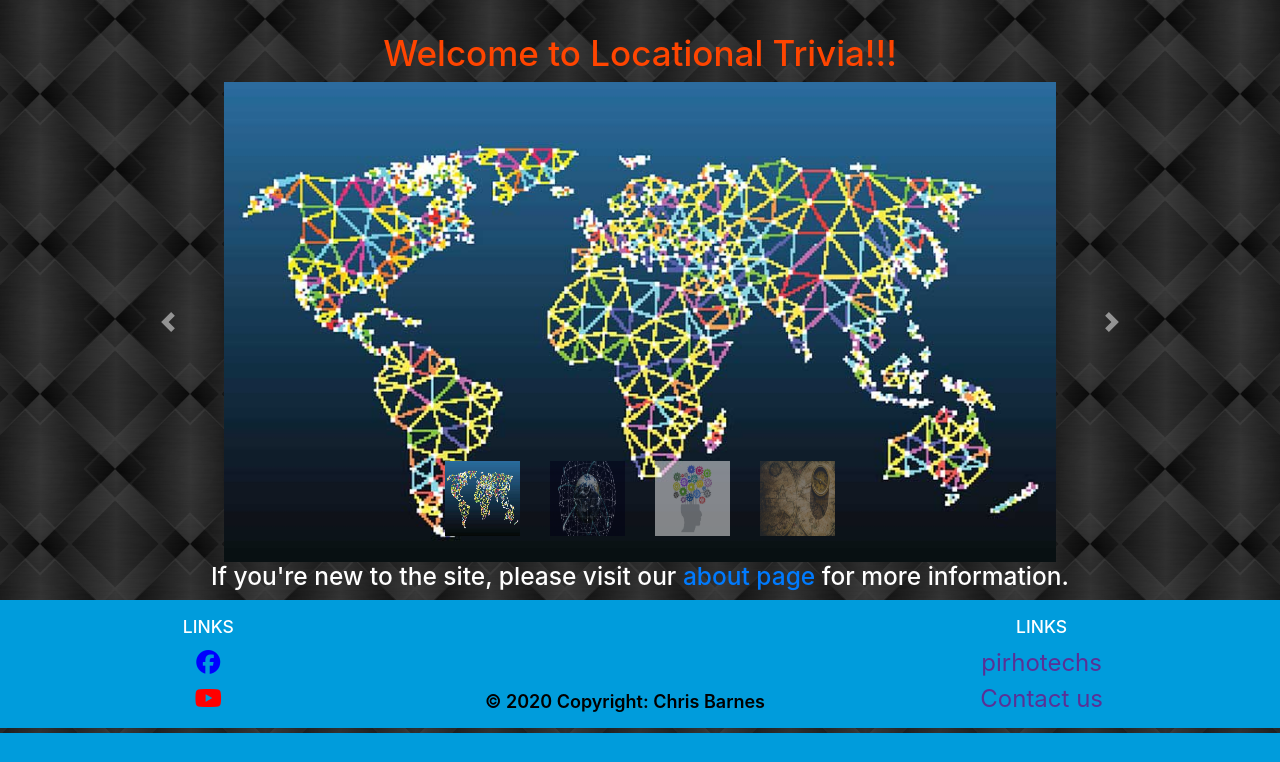
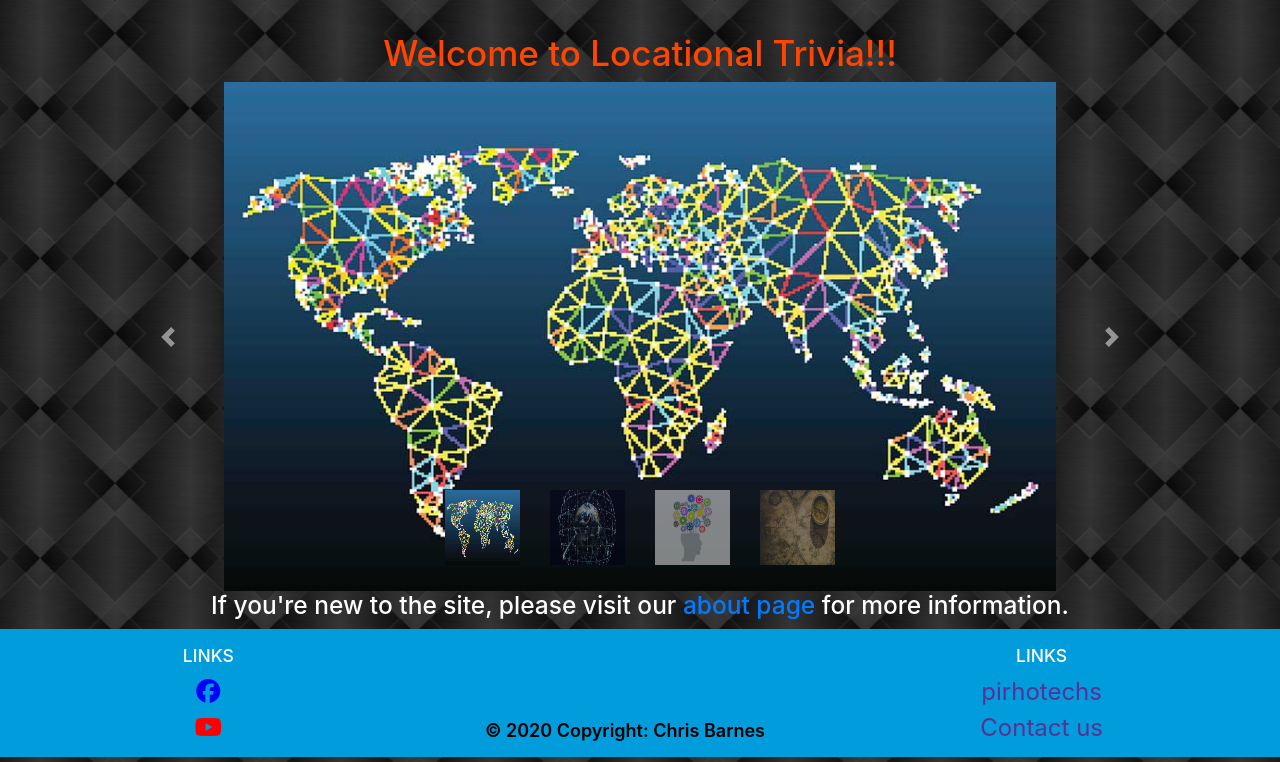
Before and after one commit to ChrisBarnes2000-MS-DU/BEW1.2-Contractor, a Django app: page / in a window 1280 px wide. Shown: the part 90-852 px from the top of the page. Before the commit the page ends 823 px from the top, so only its background shows below. Run offline with Django 3.2, Linux system fonts and the light colour scheme; some libraries are stand-ins or nearby versions.

Commit message:
adjust styling

```diff
--- a/static/style.css
+++ b/static/style.css
@@ -82,7 +82,7 @@ label {
 }
 
 .carousel-item {
-    height: 480px;
+    /* height: 480px; */
     contain: content;
 }
 
```
